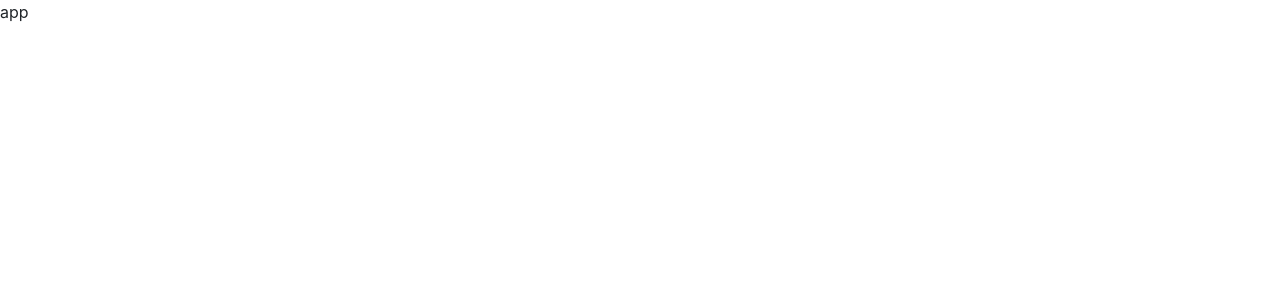
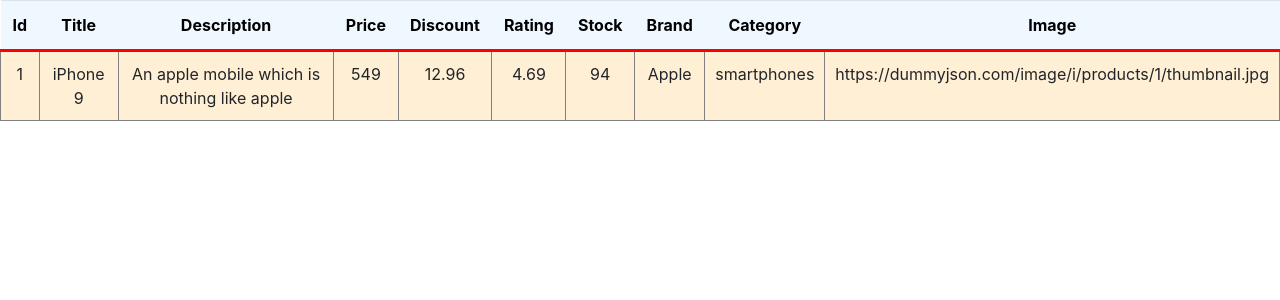
Before and after one commit to MahtabBukhari/Precise-tech-REACT-TABLE, a React (Create React App) app: page / in a window 1280 px wide. Shown: the top 300 px of the page. Built offline with nearby package versions, Linux system fonts and the light colour scheme; no server answers.

Commit message:
create basic react-table with api and manage file properly

```diff
--- a/src/App.js
+++ b/src/App.js
@@ -1,13 +1,14 @@
 import React from 'react';
 import './App.css';
 import {Routes, Route} from 'react-router-dom';
+import ReactTable from './ReactTable';
 
 const App = () => {
   return (
     <div>
-app
+
 <Routes>
-     <Route  exact  path='/'/>
+     <Route  exact  path='/' element={<ReactTable/>}/>
 
 
 
--- /dev/null
+++ b/src/ReactTable/Table.js
@@ -0,0 +1,83 @@
+import React from 'react'
+import { Table } from 'react-bootstrap'
+
+
+import {useTable} from 'react-table'
+
+const RTable = ({columns,data}) => {
+
+    const {
+   getTableProps,
+   getTableBodyProps,
+   headerGroups,
+   rows,
+   prepareRow
+
+    }=useTable({columns,data})
+
+  return (
+    <>
+<Table {...getTableProps()}  style={{ textAlign: "center" }}
+        responsive
+        {...getTableProps()}>
+
+    <thead>
+        {
+            headerGroups.map(headerGroup=>(
+                <tr {...headerGroup.getHeaderGroupProps()}>
+                    {
+
+                        headerGroup.headers.map(columns=>(
+                            <th {...columns.getHeaderProps()}   style={{
+                                borderBottom: "solid 3px red",
+                                background: "aliceblue",
+                                color: "black",
+                                fontWeight: "bold",
+                              }}>
+
+                                {  columns.render('Header')}
+
+                            </th>
+                        ))
+
+                    }
+                </tr>
+            ))
+        }
+
+    </thead>
+    <tbody {...getTableBodyProps()}>
+        {
+            rows.map((row,i)=>{
+                prepareRow(row)
+
+                return(<tr {... row.getRowProps()}>
+                    {
+                        row.cells.map( cell=>{
+
+                            return <td {...cell.getCellProps()}   style={{
+                                padding: "10px",
+                                border: "solid 1px gray",
+                                background: "papayawhip",
+                              }}>
+                                {cell.render('Cell')}</td>
+                        }
+
+
+                        )
+                    }
+
+                </tr>)
+
+
+            })
+        }
+
+
+    </tbody>
+</Table>
+    </>
+  )
+}
+
+export default RTable
--- /dev/null
+++ b/src/ReactTable/columns.json
@@ -0,0 +1,43 @@
+[
+    {
+        "Header":"Id",
+        "accessor":"id"
+    },
+    {
+        "Header":"Title",
+        "accessor":"title"
+    },
+    {
+        "Header":"Description",
+        "accessor":"description"
+    },
+    {
+        "Header":"Price",
+        "accessor":"price"
+    },
+    {
+        "Header":"Discount",
+        "accessor":"discountPercentage"
+    },
+    {
+        "Header":"Rating",
+        "accessor":"rating"
+    },
+    {
+        "Header":"Stock",
+        "accessor": "stock"
+    },
+    {
+        "Header":"Brand",
+        "accessor":"brand"
+    },
+    {
+        "Header":"Category",
+        "accessor": "category"
+    },
+    {
+        "Header":"Image",
+        "accessor": "thumbnail"
+    }
+
+]
--- /dev/null
+++ b/src/ReactTable/index.js
@@ -0,0 +1,57 @@
+import React, { useEffect, useMemo, useState } from 'react'
+import axios from 'axios'
+import RTable from './Table'
+import COLUMNS from './columns.json'
+
+
+const dummyData =[
+    {
+      "id": 1,
+      "title": "iPhone 9",
+      "description": "An apple mobile which is nothing like apple",
+      "price": 549,
+      "discountPercentage": 12.96,
+      "rating": 4.69,
+      "stock": 94,
+      "brand": "Apple",
+      "category": "smartphones",
+      "thumbnail": "https://dummyjson.com/image/i/products/1/thumbnail.jpg",
+      "images": [
+        "https://dummyjson.com/image/i/products/1/1.jpg",
+        "https://dummyjson.com/image/i/products/1/2.jpg",
+        "https://dummyjson.com/image/i/products/1/3.jpg",
+        "https://dummyjson.com/image/i/products/1/4.jpg",
+        "https://dummyjson.com/image/i/products/1/thumbnail.jpg"
+      ]
+    }]
+
+const ReactTable = () => {
+    const [productData,setData]=useState(dummyData)
+    const columns = useMemo(()=> COLUMNS,[])
+    const data = useMemo(()=> productData,[productData])
+    console.log(data)
+
+
+    useEffect(()=>{
+
+       async function  getData(){
+
+      await axios.get('https://dummyjson.com/products').then(response=> setData(response.data.products)).catch(e=>console.log(e))
+
+
+
+
+        }
+
+       getData()
+
+    },[])
+
+  return (
+    <>
+    <RTable columns={columns} data={data}/>
+    </>
+  )
+}
+
+export default ReactTable
```
Also changed, not shown: package.json (+7 -2 lines), 1 other file (tests, documents, lock files or other folders).
